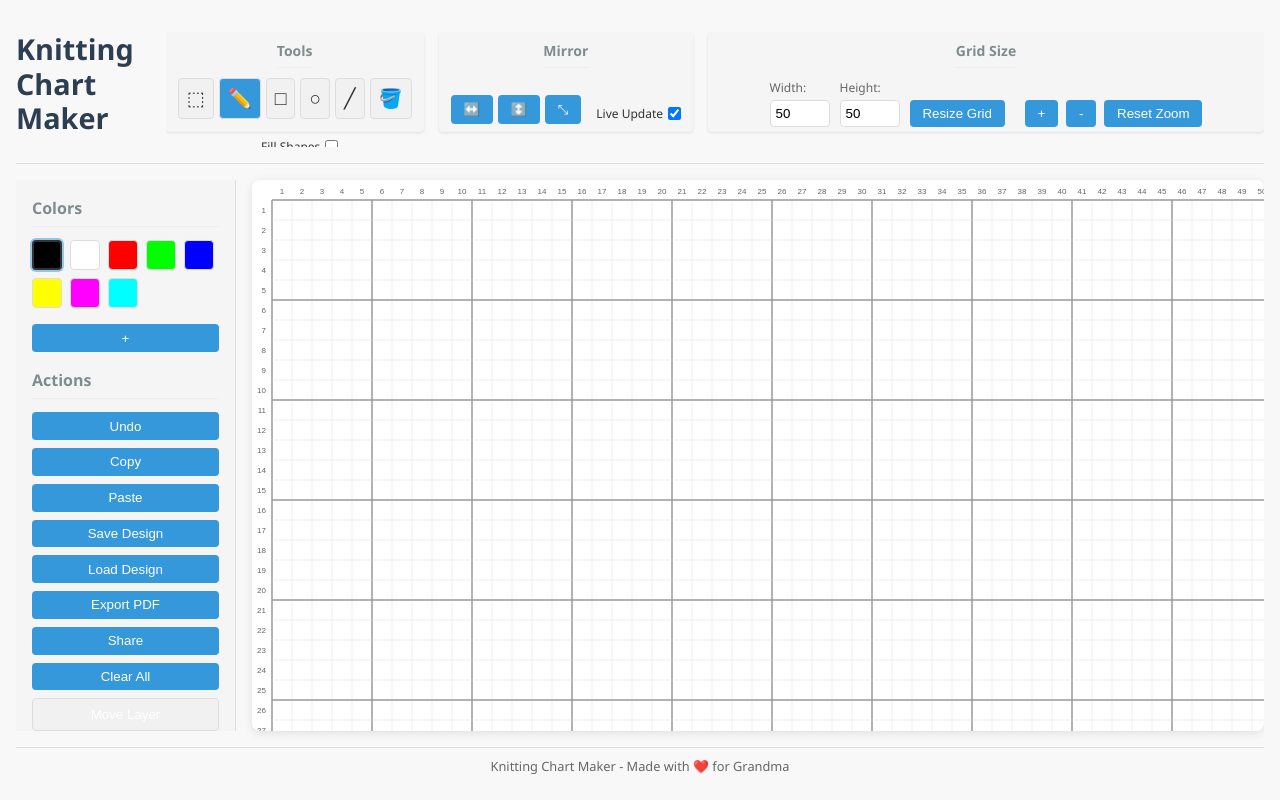
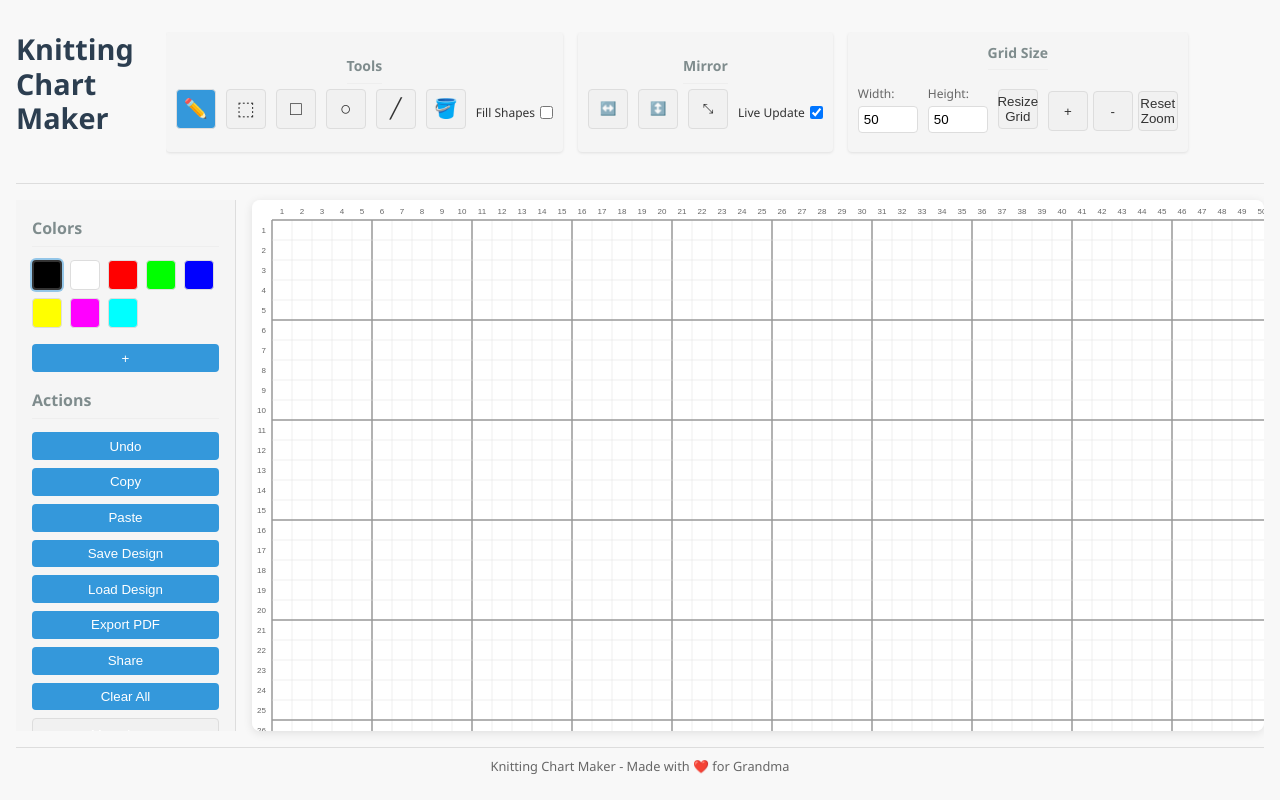
Before and after one commit to CharlieMc0/knit-design-app, a plain HTML site: page index.html in a window 1280 px wide. Both pictures are taken after a click on the button "✏️". Drawn offline with Linux system fonts and the light colour scheme.

Commit message:
Fixed top bar and loading design

```diff
--- a/index.html
+++ b/index.html
@@ -15,16 +15,16 @@
                     <div class="tool-group horizontal">
                         <h3>Tools</h3>
                         <div class="tool-buttons">
+                            <button class="tool-btn" id="pencil-tool" title="Pencil">✏️</button>
                             <button class="tool-btn" id="select-tool" title="Select">⬚</button>
-                            <button class="tool-btn" id="pencil-tool" title="Pencil">✏️</button>
                             <button class="tool-btn" id="rectangle-tool" title="Rectangle">□</button>
                             <button class="tool-btn" id="circle-tool" title="Circle">○</button>
                             <button class="tool-btn" id="line-tool" title="Line">╱</button>
                             <button class="tool-btn" id="fill-tool" title="Fill">🪣</button>
-                        </div>
                             <div class="toggle-container">
                                 <label for="shape-fill-toggle">Fill Shapes</label>
                                 <input type="checkbox" id="shape-fill-toggle">
+                            </div>
                         </div>
                     </div>
 
@@ -37,7 +37,6 @@
                             <div class="toggle-container">
                                 <label for="mirror-live-toggle">Live Update</label>
                                 <input type="checkbox" id="mirror-live-toggle" checked>
-                            </div>
                             </div>
                         </div>
                     </div>
@@ -58,6 +57,7 @@
                                 <button id="zoom-in">+</button>
                                 <button id="zoom-out">-</button>
                                 <button id="zoom-reset">Reset Zoom</button>
+                            </div>
                         </div>
                     </div>
                 </div>
--- a/scripts/app.js
+++ b/scripts/app.js
@@ -16,10 +16,19 @@ class KnittingChartApp {
         // Store app reference
         window.app = this;
 
+        // Set pencil as the default tool and update UI
+        this._currentTool = 'pencil';
+
+        // Remove 'active' class from all tools and add it only to pencil
+        document.querySelectorAll('.tool-btn').forEach(btn => {
+            btn.classList.remove('active');
+        });
+        document.getElementById('pencil-tool').classList.add('active');
+
         // Initialize components with app reference
         this.grid = new KnittingGrid(this);
         this.colorManager = new ColorManager(this);
-        this.toolManager = new ToolManager();
+        this.toolManager = new ToolManager(this);
         this.shapeDrawer = new ShapeDrawer(this.grid);
         this.mirrorManager = new MirrorManager(this);
         this.exportManager = new ExportManager(this.grid);
@@ -28,9 +37,6 @@ class KnittingChartApp {
 
         // Clipboard data for copy/paste
         this.clipboardData = null;
-
-        // Set current tool property for easy access
-        this._currentTool = this.toolManager.currentTool;
 
         // Update current tool when toolManager changes it
         const self = this;
@@ -52,6 +58,9 @@ class KnittingChartApp {
                 self.currentTool = value;
             }
         });
+
+        // Set pencil as the default tool
+        this.toolManager.selectTool('pencil-tool');
 
         this.setupEventListeners();
         this.setupToolbarResize();
--- a/scripts/color-manager.js
+++ b/scripts/color-manager.js
@@ -1,5 +1,6 @@
 class ColorManager {
-    constructor() {
+    constructor(app) {
+        this.app = app;
         this.colors = [
             '#000000', // Black
             '#FFFFFF', // White
@@ -109,4 +110,27 @@ class ColorManager {
             }
         });
     }
+
+    renderPalette() {
+        const palette = document.getElementById('color-palette');
+        palette.innerHTML = ''; // Clear existing colors
+
+        this.colors.forEach(color => {
+            const swatch = document.createElement('div');
+            swatch.className = 'color-swatch';
+            swatch.style.backgroundColor = color;
+            swatch.addEventListener('click', () => {
+                this.selectedColor = color;
+                this.updateActiveSwatch(swatch);
+            });
+            palette.appendChild(swatch);
+        });
+    }
+
+    updateActiveSwatch(activeSwatch) {
+        document.querySelectorAll('.color-swatch').forEach(swatch => {
+            swatch.classList.remove('active');
+        });
+        activeSwatch.classList.add('active');
+    }
 }
--- a/scripts/grid.js
+++ b/scripts/grid.js
@@ -914,4 +914,23 @@ class KnittingGrid {
         // Trigger file selection
         fileInput.click();
     }
+
+    getCellCoordinates(event) {
+        const rect = this.canvas.getBoundingClientRect();
+        const scale = this.zoomLevel; // Use current zoom level
+
+        // Calculate position considering the zoom and scroll position
+        const scrollLeft = this.canvas.parentElement.scrollLeft;
+        const scrollTop = this.canvas.parentElement.scrollTop;
+
+        // Calculate the true canvas-relative position
+        const canvasX = (event.clientX - rect.left) / scale + scrollLeft;
+        const canvasY = (event.clientY - rect.top) / scale + scrollTop;
+
+        // Convert to grid coordinates
+        const x = Math.floor(canvasX / this.cellSize);
+        const y = Math.floor(canvasY / this.cellSize);
+
+        return { x, y };
+    }
 }
--- a/scripts/tools.js
+++ b/scripts/tools.js
@@ -1,56 +1,31 @@
 class ToolManager {
-    constructor() {
-        this.tools = ['select', 'pencil', 'rectangle', 'circle', 'line', 'fill'];
-        this.currentTool = 'select';
+    constructor(app) {
+        this.app = app;
+        this.currentTool = 'pencil'; // Default tool
 
-        // Wait for DOM to be ready before setting up listeners
-        if (document.readyState === 'loading') {
-            document.addEventListener('DOMContentLoaded', () => this.setupEventListeners());
-        } else {
-            this.setupEventListeners();
-        }
+        this.setupToolListeners();
     }
 
-    setupEventListeners() {
-        console.log('Setting up tool event listeners');
+    setupToolListeners() {
+        document.querySelectorAll('.tool-btn').forEach(btn => {
+            btn.addEventListener('click', () => {
+                this.selectTool(btn.id);
+            });
+        });
+    }
 
-        // Tool buttons
-        this.tools.forEach(tool => {
-            const element = document.getElementById(`${tool}-tool`);
-            if (element) {
-                console.log(`Adding listener for ${tool} tool`);
-                element.addEventListener('click', () => {
-                    console.log(`${tool} tool clicked`);
-                    this.selectTool(tool);
-                });
-            } else {
-                console.warn(`Element not found for ${tool} tool`);
-            }
+    selectTool(toolId) {
+        // Remove 'active' class from all tools
+        document.querySelectorAll('.tool-btn').forEach(btn => {
+            btn.classList.remove('active');
         });
 
-        // Mark initial tool as active
-        const selectTool = document.getElementById('select-tool');
-        if (selectTool) {
-            selectTool.classList.add('active');
-        }
-    }
+        // Set the selected tool as active
+        const selectedButton = document.getElementById(toolId);
+        selectedButton.classList.add('active');
 
-    selectTool(tool) {
-        console.log(`Selecting tool: ${tool}`);
-        if (this.tools.includes(tool)) {
-            this.currentTool = tool;
-
-            // Update UI
-            this.tools.forEach(t => {
-                const element = document.getElementById(`${t}-tool`);
-                if (element) {
-                    if (t === tool) {
-                        element.classList.add('active');
-                    } else {
-                        element.classList.remove('active');
-                    }
-                }
-            });
-        }
+        // Update the current tool
+        this.currentTool = toolId.replace('-tool', '');
+        this.app.currentTool = this.currentTool;
     }
 }
--- a/styles.css
+++ b/styles.css
@@ -397,15 +397,15 @@ footer p {
 
 .tool-group.horizontal {
     display: flex;
+    flex-direction: column;
     align-items: center;
-    gap: 10px;
+    justify-content: center;
+    gap: 5px;
     background-color: #f5f5f5;
-    padding: 8px 12px;
+    padding: 10px;
     border-radius: 4px;
     box-shadow: 0 1px 3px rgba(0,0,0,0.1);
-    flex: 1;
-    justify-content: space-between;
-    height: 100px;
+    height: 120px;
 }
 
 .tool-group.horizontal h3 {
@@ -414,16 +414,16 @@ footer p {
     white-space: nowrap;
 }
 
-.tool-buttons, .mirror-buttons {
+.tool-buttons, .mirror-buttons, .grid-size-controls {
     display: flex;
-    gap: 5px;
+    align-items: center;
+    gap: 10px;
 }
 
 .toggle-container {
     display: flex;
     align-items: center;
     gap: 5px;
-    margin-left: 10px;
     font-size: 12px;
 }
 
@@ -496,7 +496,33 @@ footer p {
 
 .zoom-controls {
     display: flex;
+    gap: 5px;
+    margin-top: 5px;
+}
+
+/* Ensure consistent button size and alignment */
+.tool-buttons, .mirror-buttons, .grid-size-controls {
+    display: flex;
     align-items: center;
-    gap: 0.5rem;
-    margin-left: 10px;
+    gap: 10px;
 }
+
+.tool-btn, .mirror-btn, #resize-grid, .zoom-controls button {
+    height: 40px; /* Set a consistent height */
+    display: flex;
+    align-items: center;
+    justify-content: center;
+    padding: 0;
+    width: 40px; /* Set a consistent width for square buttons */
+    border-radius: 4px;
+    background-color: #f1f1f1;
+    color: #333;
+    border: 1px solid #ddd;
+    cursor: pointer;
+    transition: background-color 0.2s;
+}
+
+.tool-btn.active, .mirror-btn.active, #resize-grid:hover, .zoom-controls button:hover {
+    background-color: #3498db;
+    color: white;
+}
```
Lines whose indentation alone changed are shown as unchanged.
